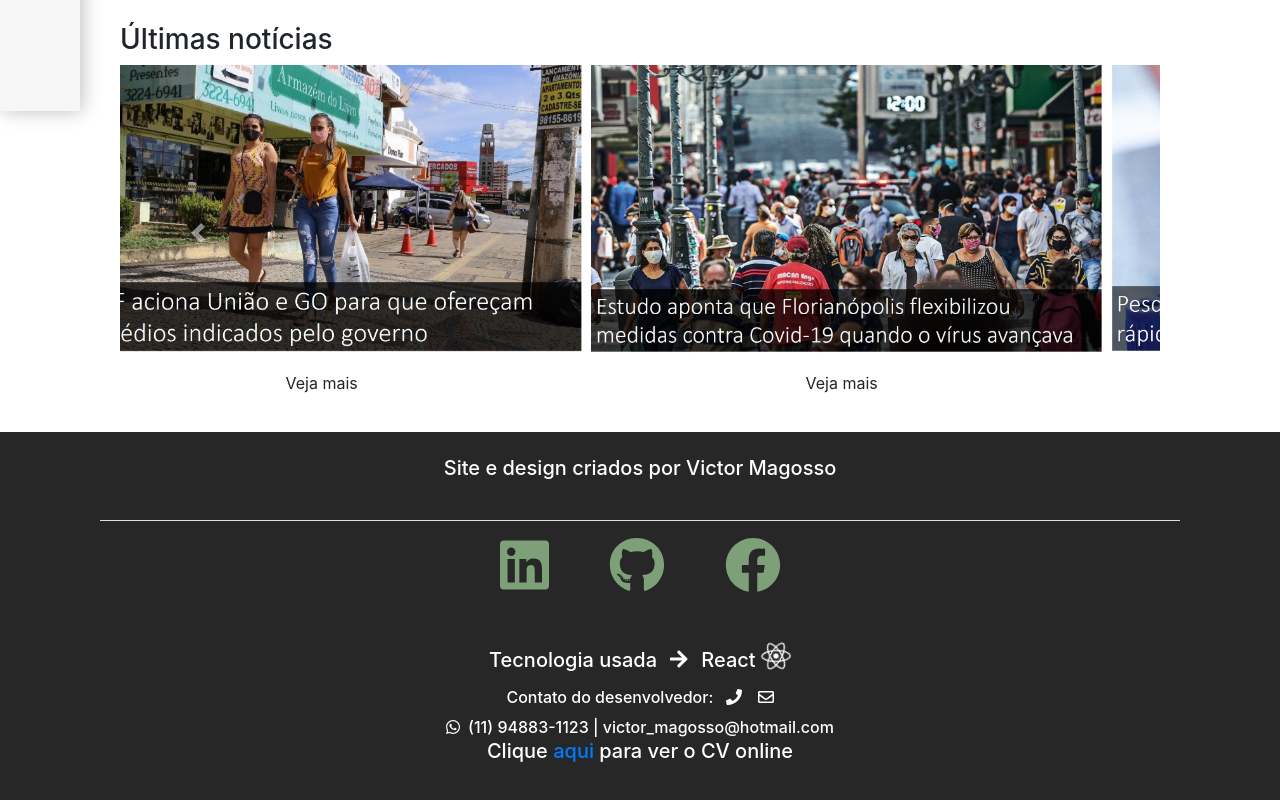
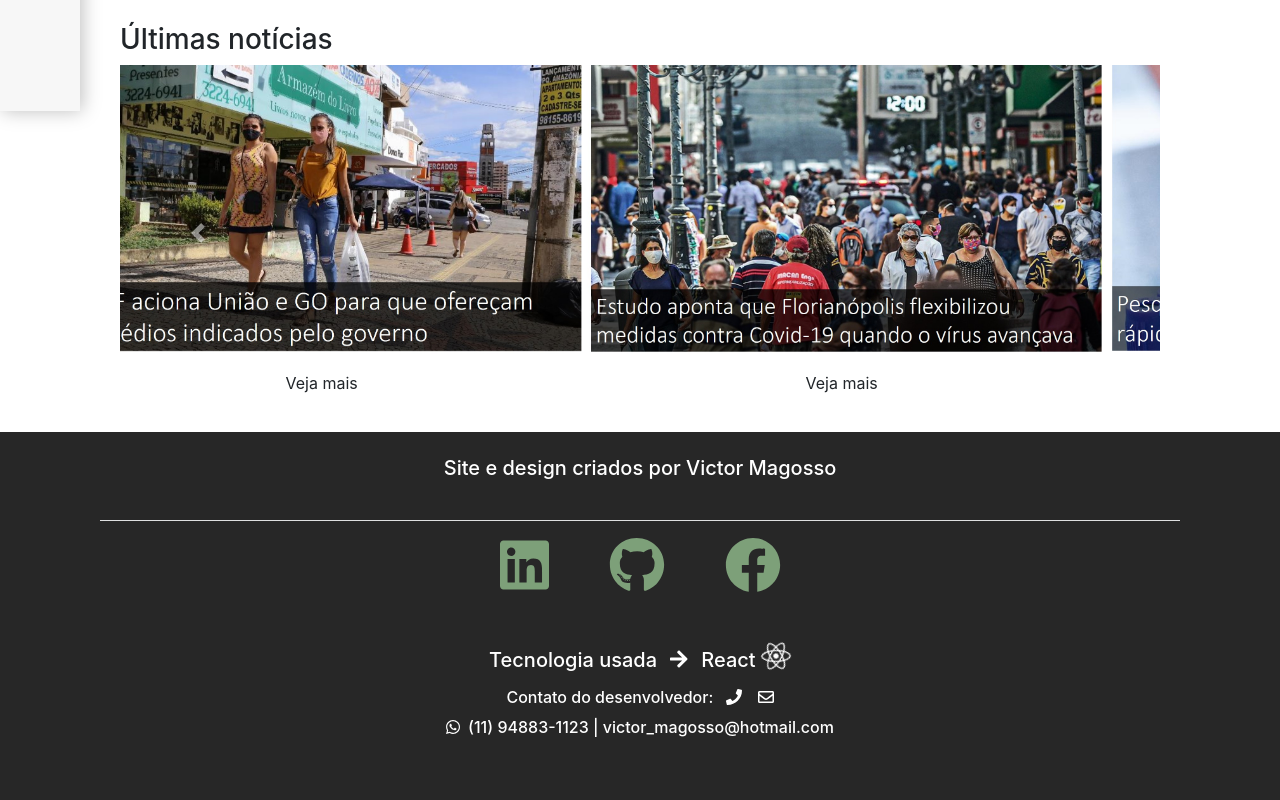
Before and after one commit to VictorMagosso/COVID-Status, a React (Create React App) app: page /home in a window 1280 px wide. Shown: the part 689-1489 px from the top of the page. Built offline with nearby package versions, Linux system fonts and the light colour scheme.

Commit message:
update footer

```diff
--- a/src/components/Footer/index.js
+++ b/src/components/Footer/index.js
@@ -11,7 +11,7 @@ const Footer = () => (
     <h5 className='mt-5 mb-3'>Tecnologia usada <i className='fas fa-arrow-right ml-2 mr-2'></i> React <i className='fab fa-react spinning'></i></h5>
     <h6>Contato do desenvolvedor: <i className='fas fa-phone ml-2 mr-3'></i><i className='far fa-envelope'></i></h6>
     <i className='fab fa-whatsapp d-inline mr-2'></i><h6 className='d-inline'>(11) 94883-1123 | victor_magosso@hotmail.com</h6>
-    <h5>Clique <a target='_blank' href='https://victormagosso.github.io/cv_online/'>aqui</a> para ver o CV online</h5>
+
     </div>
 </div>
 );
```
